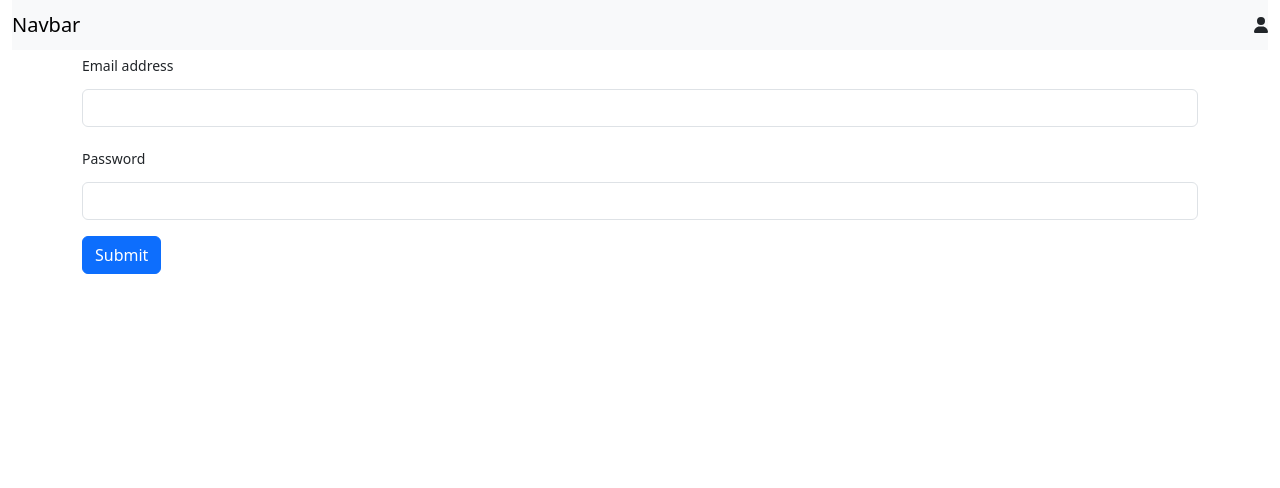
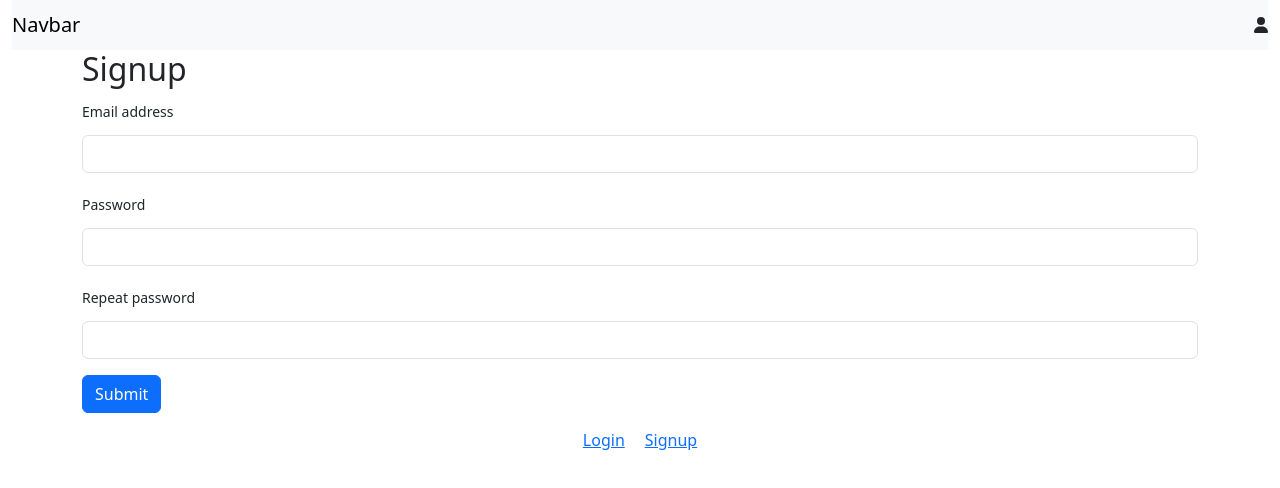
Before and after one commit to nestorjunior/react-personal-weather-forecast, a React (Vite) app: page /signup in a window 1280 px wide. Shown: the top 488 px of the page. Built offline with nearby package versions, Linux system fonts and the light colour scheme.

Commit message:
Update: router page home

```diff
--- a/src/App.jsx
+++ b/src/App.jsx
@@ -1,14 +1,26 @@
-import HomePage from './pages/HomePage'
-// import FormLogin from './components/FormLogin'
-import FormSignup from './components/FormSignup'
+import { BrowserRouter, Routes, Route } from 'react-router-dom'
+
+import HeaderPage from './components/HeaderPage'
+import NavbarPage from './components/NavbarPage'
+
+import FormLogin from './pages/FormLogin'
+import FormSignup from './pages/FormSignup'
 
 const App = () => {
 
   return (
     <>
-      <HomePage />
-      {/* <FormLogin /> */}
-      <FormSignup />
+      <HeaderPage />
+
+      <BrowserRouter>
+        <Routes>
+          <Route path='/login' element={<FormLogin />} />
+          <Route path='/signup' element={<FormSignup />} />
+        </Routes>
+        <NavbarPage />
+      </BrowserRouter>
+
+
     </>
   )
 }
--- a/src/pages/HomePage.jsx
+++ b/src/components/HeaderPage.jsx
@@ -1,17 +1,17 @@
 import { FontAwesomeIcon } from '@fortawesome/react-fontawesome'
 import { faUser } from '@fortawesome/free-solid-svg-icons'
 
-const HomePage = () => {
+const HeaderPage = () => {
     return (
         <>
-            <div className="container-fluid">
+            <header className="container-fluid">
                 <nav className="navbar bg-body-tertiary">
                     <span className="navbar-brand mb-0 h3">Navbar</span>
                     <FontAwesomeIcon icon={faUser} />
                 </nav>
-            </div>
+            </header>
         </>
     )
 }
 
-export default HomePage;
+export default HeaderPage;
--- /dev/null
+++ b/src/components/NavbarPage.css
@@ -0,0 +1,7 @@
+.container-nav-page {
+    margin-top: 15px;
+    text-align: center;
+}
+.container-nav-page nav a {
+    padding: 10px;
+}
--- /dev/null
+++ b/src/components/NavbarPage.jsx
@@ -0,0 +1,17 @@
+import { Link } from "react-router-dom"
+import './NavbarPage.css'
+
+const NavbarPage = () => {
+    return(
+        <>
+            <div className="container container-nav-page">
+                <nav>
+                    <Link to='/login'>Login</Link>
+                    <Link to='/signup'>Signup</Link>
+                </nav>
+            </div>
+        </>
+    )
+}
+
+export default NavbarPage
--- a/src/components/FormLogin.jsx
+++ b/src/pages/FormLogin.jsx
@@ -23,6 +23,7 @@ const FormLogin = () => {
     return (
         <>
             <div className="container">
+                <h2>Login</h2>
                 <form onSubmit={handleSubmit}>
                     <div className="mb-3">
                         <label htmlFor="inputEmail" className="form-label col-form-label-sm">Email address</label>
--- a/src/components/FormSignup.jsx
+++ b/src/pages/FormSignup.jsx
@@ -59,6 +59,7 @@ const FormSignup = () => {
     return(
         <>
             <div className="container">
+                <h2>Signup</h2>
                 <form onSubmit={handleSubmit}>
                     <div className="mb-3">
                         <label htmlFor="inputEmail" className="form-label col-form-label-sm">Email address</label>
@@ -68,6 +69,10 @@ const FormSignup = () => {
                         <label htmlFor="inputPassword" className="form-label col-form-label-sm">Password</label>
                         <input type="password" className="form-control" id="inputPassword" onChange={handlePassword} />
                     </div>
+                    <div className="mb-3">
+                        <label htmlFor="inputRepeatPassword" className="form-label col-form-label-sm">Repeat password</label>
+                        <input type="password" className="form-control" id="inputRepeatPassword" />
+                    </div>
                     <button type="submit" className="btn btn-primary">Submit</button>
                 </form>
             </div>
--- a/src/pages/MainPage.jsx
+++ b/src/pages/MainPage.jsx
@@ -1,8 +1,8 @@
-// Secret Page User
+// Personal paga user after login
 const MainPage = () => {
     return(
         <>
-
+            <p>Hi, good afternoon, this is your: Personal page user</p>
         </>
     )
 }
```
